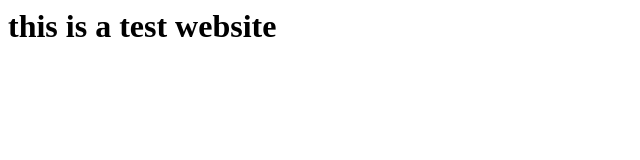
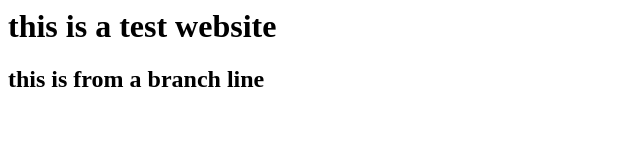
Before and after one commit to akaash45/myDevOps, a plain HTML site: page index.html in a window 1280 px wide. Shown: the whole page, without its empty margins (0-640 px from the left). Drawn offline with Linux system fonts and the light colour scheme.

Commit message:
changes aadded in line 2

```diff
--- a/index.html
+++ b/index.html
@@ -1 +1,2 @@
 <h1> this is a test website </h1>
+<h2> this is from a branch line </h2>
```
